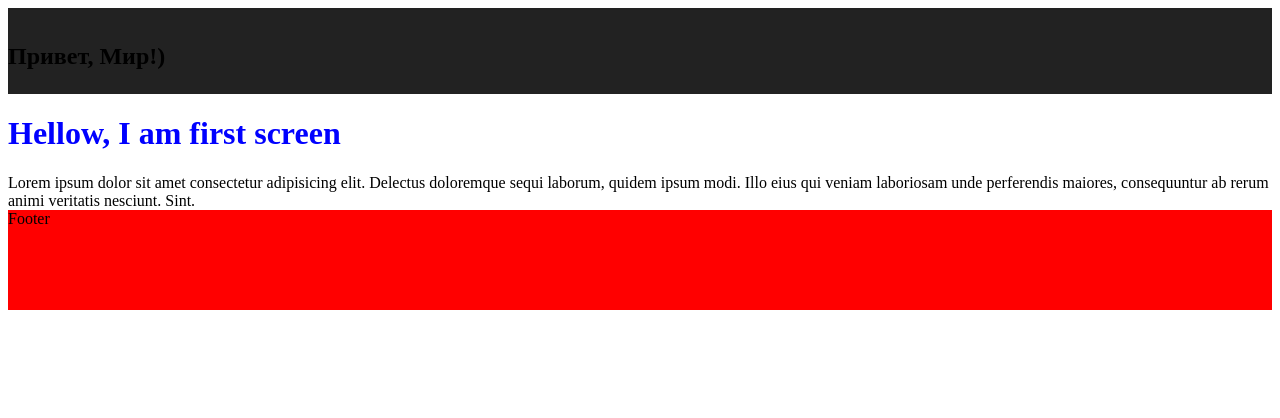
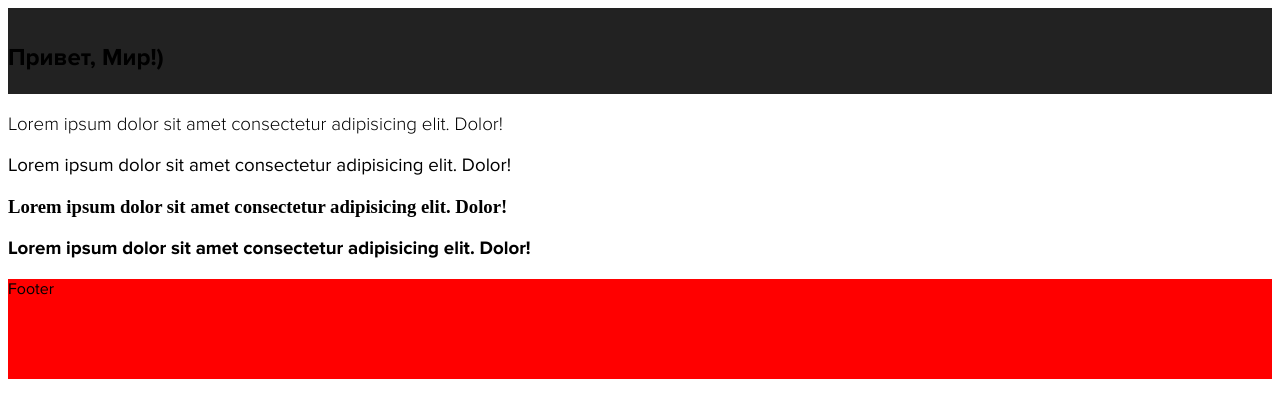
Before and after one commit to Danila515a/MasterTao, a website: page dev/index.html in a window 1280 px wide. Drawn offline with nearby package versions, Linux system fonts and the light colour scheme; files that its build step writes are made by us from their sources; a web font is replaced by a local one.

Commit message:
build:added fonts

```diff
--- a/dev/sass/fonts.scss
+++ b/dev/sass/fonts.scss
@@ -1,7 +1,28 @@
 @font-face {
-    font-family: 'Gilroy-Regular';
-    src: url('./assets/fonts/Gilroy-Regular.woff') format('woff');
-    font-weight: normal;
+    font-family: 'ProximaNova';
+    src: url('./assets/fonts/ProximaNova-Light.ttf') format('truetype');
+    font-weight: 300;
     font-style: normal;
     font-display: swap;
 }
+@font-face {
+    font-family: 'ProximaNova';
+    src: url('./assets/fonts/ProximaNova-Regular.ttf') format('truetype');
+    font-weight: 400;
+    font-style: normal;
+    font-display: swap;
+}
+@font-face {
+    font-family: 'ProximaNova';
+    src: url('./assets/fonts/ProximaNova-Semibold.ttf') format('truetype');
+    font-weight: 600;
+    font-style: normal;
+    font-display: swap;
+}
+@font-face {
+    font-family: 'ProximaNova';
+    src: url('./assets/fonts/ProximaNova-Bold.ttf') format('truetype');
+    font-weight: 700;
+    font-style: normal;
+    font-display: swap;
+}
--- /dev/null
+++ b/dev/sass/global.scss
@@ -0,0 +1,17 @@
+body{
+    font-family: "ProximaNova";
+}
+
+.fw-300{
+    font-weight: 300;
+
+}
+.fw-400{
+font-weight: 400;
+}
+.fw-600{
+font-weight: 600;
+    }
+.fw-700{
+font-weight: 700;
+}
--- a/dev/style.scss
+++ b/dev/style.scss
@@ -14,6 +14,7 @@ Use it to make something cool, have fun, and share what you've learned with othe
 */
 @import "sass/variables";
 @import "sass/fonts";
+@import "sass/global";
 @import "sass/header";
 @import "sass/first-screen";
 @import "sass/footer";
--- a/dev/templates/first-screen.html
+++ b/dev/templates/first-screen.html
@@ -1,4 +1,6 @@
 <div class="container">
-    <h1>Hellow, I am first screen</h1>
-    Lorem ipsum dolor sit amet consectetur adipisicing elit. Delectus doloremque sequi laborum, quidem ipsum modi. Illo eius qui veniam laboriosam unde perferendis maiores, consequuntur ab rerum animi veritatis nesciunt. Sint.
+    <h3 class="fw-300">Lorem ipsum dolor sit amet consectetur adipisicing elit. Dolor!</h3>
+    <h3 class="fw-400">Lorem ipsum dolor sit amet consectetur adipisicing elit. Dolor!</h3>
+    <h3 class="fw-600">Lorem ipsum dolor sit amet consectetur adipisicing elit. Dolor!</h3>
+    <h3 class="fw-700">Lorem ipsum dolor sit amet consectetur adipisicing elit. Dolor!</h3>
 </div>
```
Also changed, not shown: dev/assets/fonts/ProximaNova-Bold.ttf (added), dev/assets/fonts/ProximaNova-Light.ttf (added), dev/assets/fonts/ProximaNova-Regular.ttf (added), dev/assets/fonts/ProximaNovaCond-Regular.ttf (added), dev/assets/fonts/ProximaNovaCond-Semibold.ttf (added).
